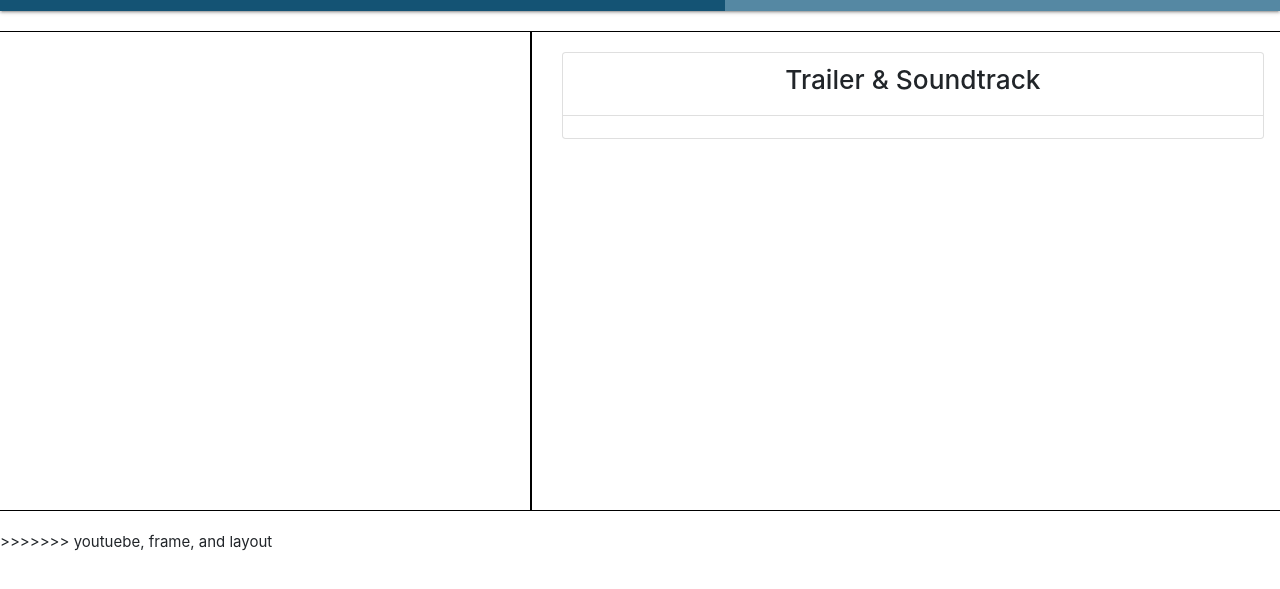
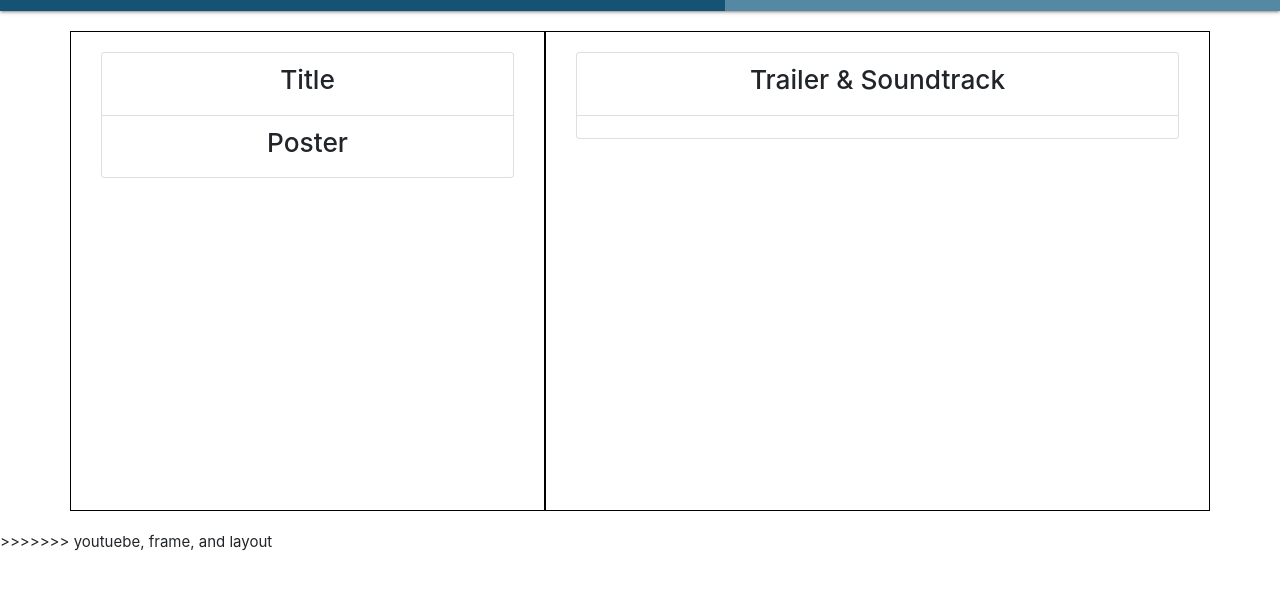
Before and after one commit to mofears/mofears, a plain HTML site: page client/index.html in a window 1280 px wide. Shown: the part 53-642 px from the top of the page. Drawn offline with nearby package versions, Linux system fonts and the light colour scheme; a script that the page names is missing; files whose address does not match are found by name.

Commit message:
done youtube

```diff
--- a/client/index.html
+++ b/client/index.html
@@ -71,9 +71,23 @@
 =======
   </nav>
 
+  <div class="container">
     <div class="row" style="padding-top: 20px; height: 500px">
-    <div class="col-sm-5" style="border: 1px solid black">
-
+      <div class="col-sm-5" style="border: 1px solid black; text-align: center;">
+        <ul class="list-group">
+          <!-- trailer video -->
+          <div class="container" style="padding-top: 20px; padding-bottom: 20px">
+            <li class="list-group-item" id="title">
+              <!-- title -->
+              <h3>Title</h3>
+            </li>
+            <li class="list-group-item">
+              <div class="container">
+                <h3>Poster</h3>
+              </div>
+            </li>
+          </div>
+        </ul>
       </div>
       <div class="col-sm-7" style="border: 1px solid black; text-align: center;">
         <ul class="list-group">
@@ -89,6 +103,7 @@
         </ul>
       </div>
     </div>
+  </div>
 
 >>>>>>> youtuebe, frame, and layout
 </body>
```
Also changed, not shown: 2 other files. Lines whose indentation alone changed are shown as unchanged.
